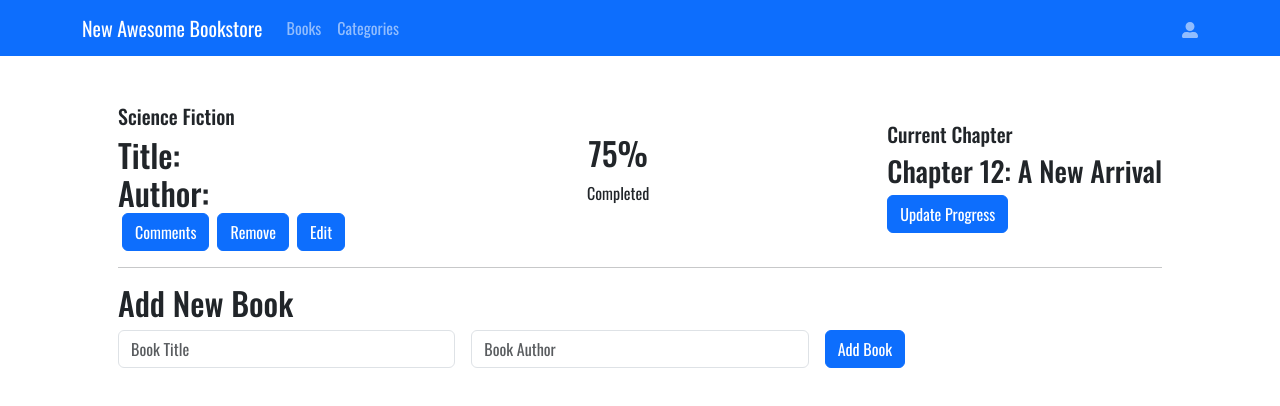
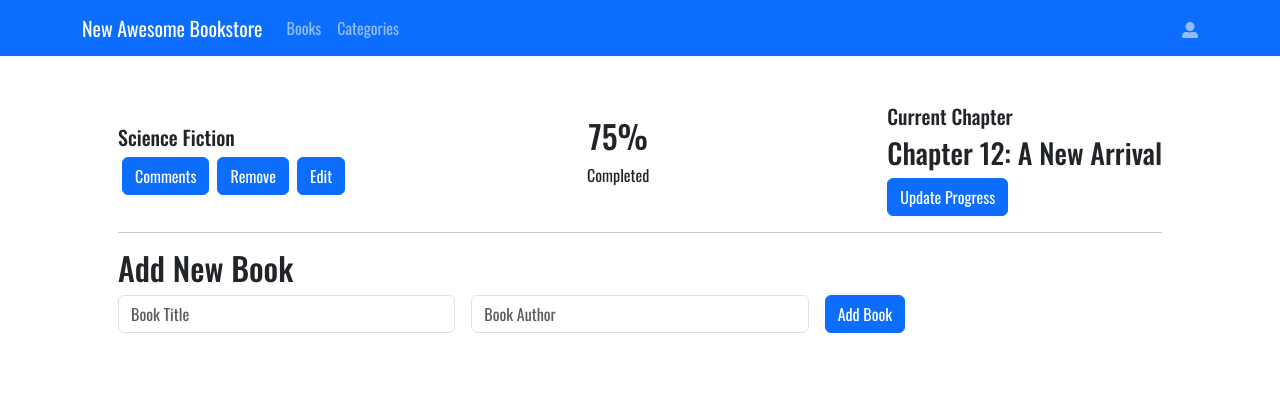
Before and after one commit to HunterX-7/New-Awesome-Bookstore, a React (Create React App) app: page / in a window 1280 px wide. Shown: the top 406 px of the page. Built offline with nearby package versions, Linux system fonts and the light colour scheme.

Commit message:
add the functionality for the remove using useDispatch

```diff
--- a/src/components/book.js
+++ b/src/components/book.js
@@ -1,8 +1,15 @@
 import React from 'react';
 import propTypes from 'prop-types';
+import { useDispatch } from 'react-redux';
+import { removeBook } from '../redux/books/books';
 
-const Book = ({ books }) => {
-  const { author, title } = books;
+const Book = ({ title, author, id }) => {
+  const dispatch = useDispatch();
+
+  const onClick = (e) => {
+    e.preventDefault();
+    dispatch(removeBook(parseInt(e.target.id, 10)));
+  };
 
   return (
     <>
@@ -10,16 +17,14 @@ const Book = ({ books }) => {
         <div>
           <h5 className="mr-3">Science Fiction</h5>
           <h2 className="mb-0">
-            Title:
             {title}
           </h2>
           <h2 className="mb-0">
-            Author:
             {author}
           </h2>
           <ul className="mb-0 p-0">
             <button type="button" className="btn btn-primary mx-1">Comments</button>
-            <button type="button" className="btn btn-primary mx-1">Remove</button>
+            <button id={id} onClick={onClick} type="button" className="btn btn-primary mx-1">Remove</button>
             <button type="button" className="btn btn-primary mx-1">Edit</button>
           </ul>
         </div>
@@ -42,12 +47,14 @@ const Book = ({ books }) => {
 };
 
 Book.defaultProps = {
-  books: '',
+  id: '',
+  title: '',
   author: '',
 };
 
 Book.propTypes = {
-  books: propTypes.string,
+  id: propTypes.number,
+  title: propTypes.string,
   author: propTypes.string,
 };
 
```
